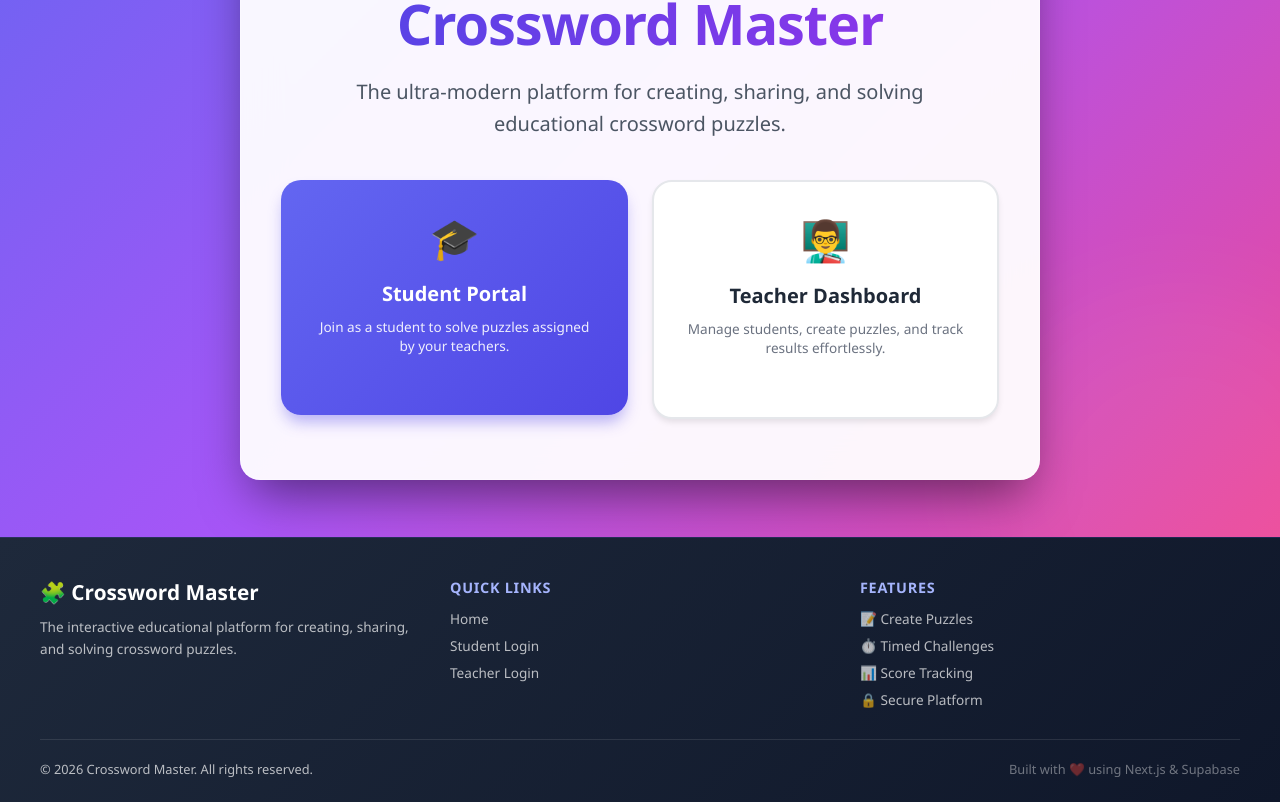
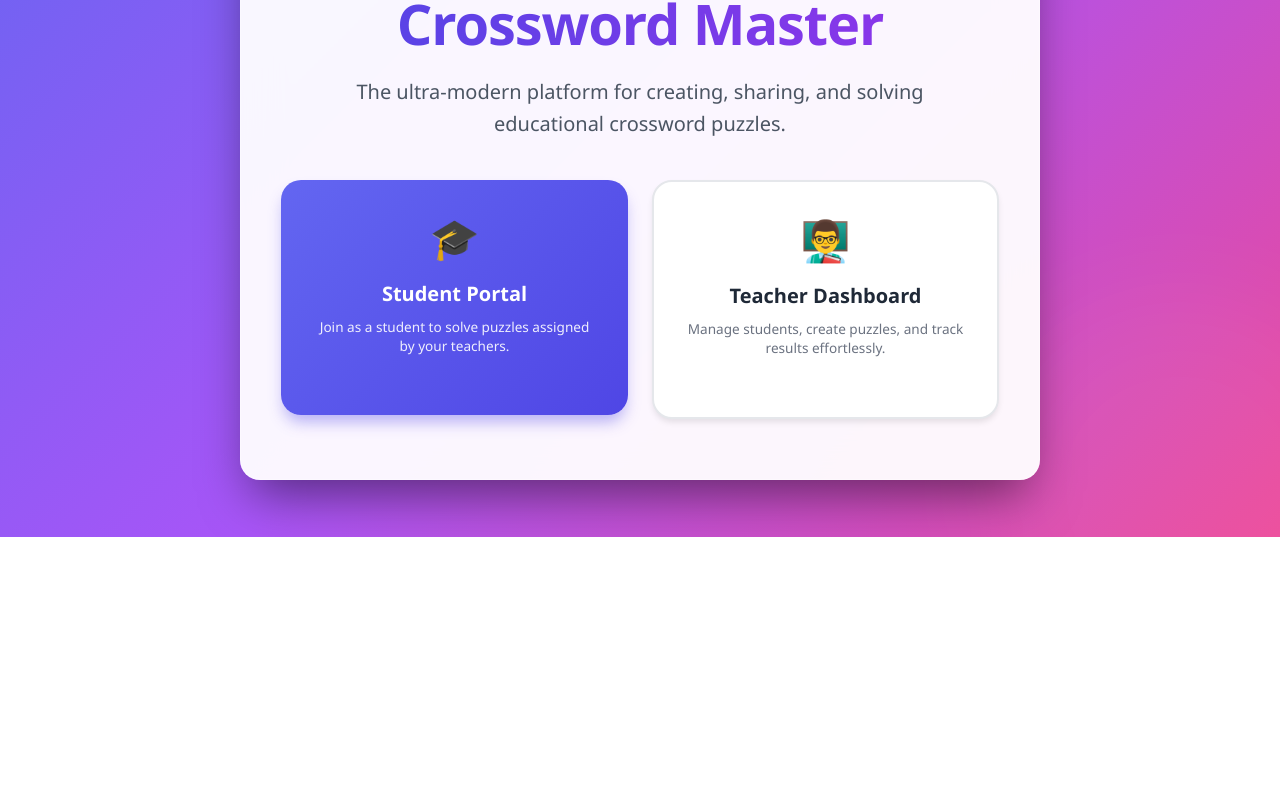
Before and after one commit to ashishkumar-india/CrossWord-next, a Next.js app: page / in a window 1280 px wide. Shown: the part 263-1065 px from the top of the page. After the commit the page ends 800 px from the top, so only its background shows below. Built offline with nearby package versions, Linux system fonts and the light colour scheme.

Commit message:
Remove footer

```diff
--- a/app/components/Footer.tsx
+++ /dev/null
@@ -1,71 +0,0 @@
-export default function Footer() {
-    return (
-        <footer style={{
-            background: 'linear-gradient(135deg, #1e293b 0%, #0f172a 100%)',
-            color: 'rgba(255, 255, 255, 0.7)',
-            padding: '40px 20px 24px',
-            marginTop: 'auto',
-            borderTop: '1px solid rgba(99, 102, 241, 0.2)',
-        }}>
-            <div style={{
-                maxWidth: '1200px',
-                margin: '0 auto',
-                display: 'grid',
-                gridTemplateColumns: 'repeat(auto-fit, minmax(200px, 1fr))',
-                gap: '30px',
-            }}>
-                {/* Brand */}
-                <div>
-                    <div style={{ fontSize: '1.3rem', fontWeight: 700, color: '#fff', marginBottom: '10px' }}>
-                        🧩 Crossword Master
-                    </div>
-                    <p style={{ fontSize: '0.85rem', lineHeight: '1.6', margin: 0 }}>
-                        The interactive educational platform for creating, sharing, and solving crossword puzzles.
-                    </p>
-                </div>
-
-                {/* Quick Links */}
-                <div>
-                    <h4 style={{ color: '#a5b4fc', fontSize: '0.9rem', marginBottom: '12px', textTransform: 'uppercase', letterSpacing: '0.05em' }}>
-                        Quick Links
-                    </h4>
-                    <div style={{ display: 'flex', flexDirection: 'column', gap: '8px', fontSize: '0.85rem' }}>
-                        <a href="/" style={{ color: 'rgba(255,255,255,0.7)', textDecoration: 'none', transition: 'color 0.2s' }}>Home</a>
-                        <a href="/auth/student/login" style={{ color: 'rgba(255,255,255,0.7)', textDecoration: 'none' }}>Student Login</a>
-                        <a href="/auth/teacher/login" style={{ color: 'rgba(255,255,255,0.7)', textDecoration: 'none' }}>Teacher Login</a>
-                    </div>
-                </div>
-
-                {/* Features */}
-                <div>
-                    <h4 style={{ color: '#a5b4fc', fontSize: '0.9rem', marginBottom: '12px', textTransform: 'uppercase', letterSpacing: '0.05em' }}>
-                        Features
-                    </h4>
-                    <div style={{ display: 'flex', flexDirection: 'column', gap: '8px', fontSize: '0.85rem' }}>
-                        <span>📝 Create Puzzles</span>
-                        <span>⏱️ Timed Challenges</span>
-                        <span>📊 Score Tracking</span>
-                        <span>🔒 Secure Platform</span>
-                    </div>
-                </div>
-            </div>
-
-            {/* Bottom Bar */}
-            <div style={{
-                maxWidth: '1200px',
-                margin: '30px auto 0',
-                paddingTop: '20px',
-                borderTop: '1px solid rgba(255, 255, 255, 0.1)',
-                display: 'flex',
-                justifyContent: 'space-between',
-                alignItems: 'center',
-                flexWrap: 'wrap',
-                gap: '10px',
-                fontSize: '0.8rem',
-            }}>
-                <span>© {new Date().getFullYear()} Crossword Master. All rights reserved.</span>
-                <span style={{ color: 'rgba(255,255,255,0.4)' }}>Built with ❤️ using Next.js & Supabase</span>
-            </div>
-        </footer>
-    );
-}
--- a/app/layout.tsx
+++ b/app/layout.tsx
@@ -2,7 +2,6 @@
 import './styles/style.css';
 import './styles/responsive.css';
 import type { Metadata } from 'next';
-import Footer from './components/Footer';
 
 export const metadata: Metadata = {
   title: 'Crossword Game',
@@ -16,10 +15,7 @@
 }) {
   return (
     <html lang="en">
-      <body style={{ display: 'flex', flexDirection: 'column', minHeight: '100vh', margin: 0 }}>
-        <main style={{ flex: 1, background: 'var(--bg-gradient)', backgroundAttachment: 'fixed' }}>{children}</main>
-        <Footer />
-      </body>
+      <body>{children}</body>
     </html>
   );
 }
```
